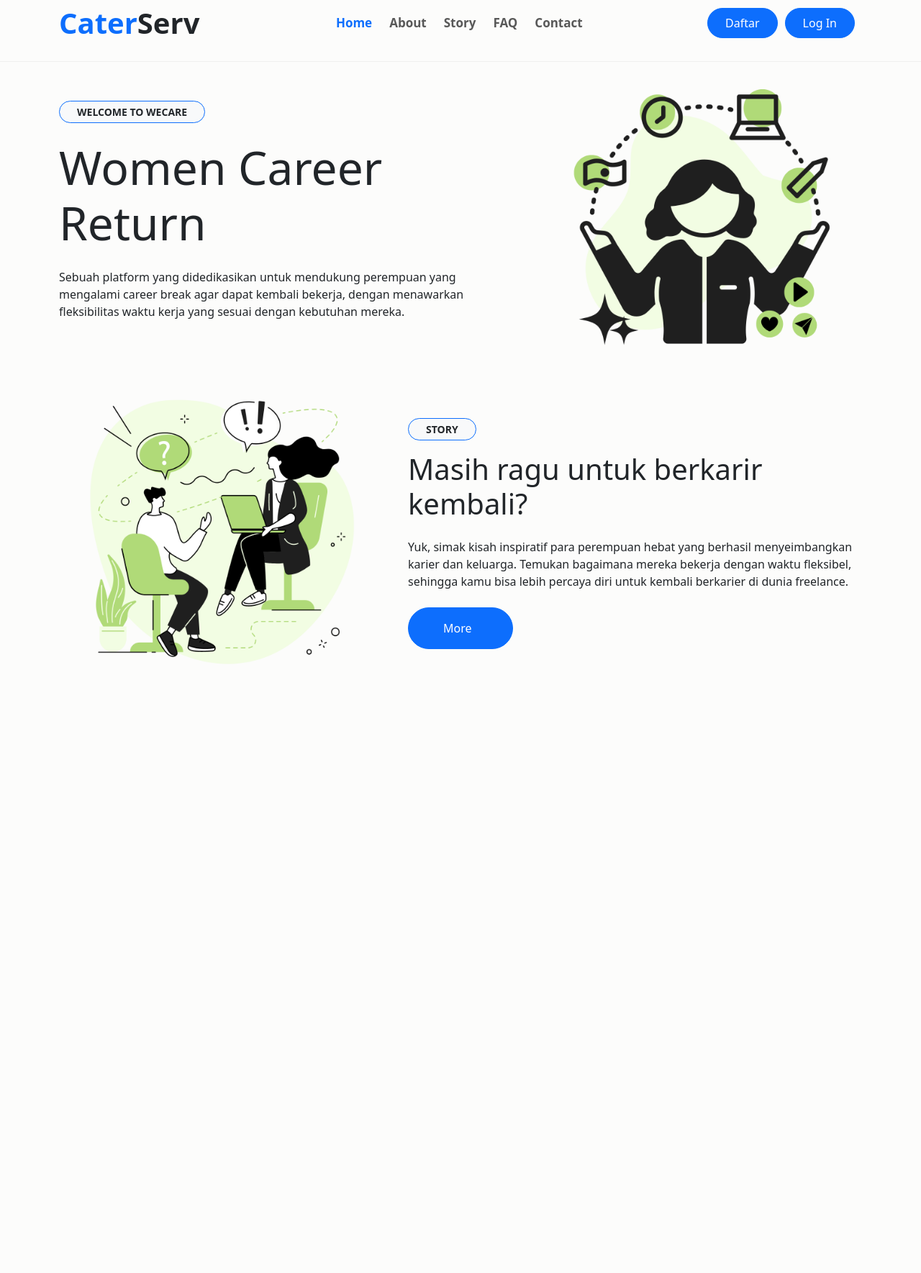
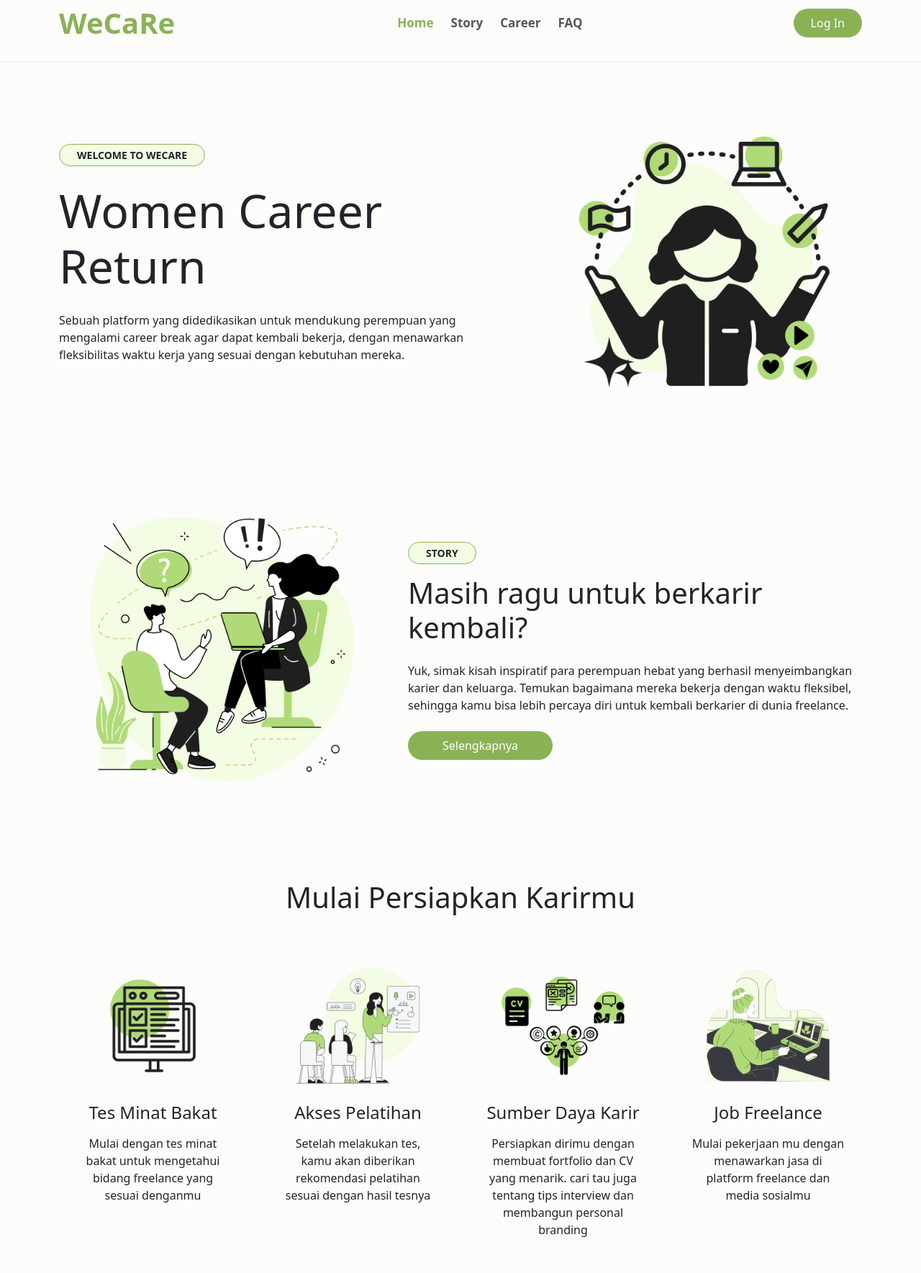
Before and after one commit to Nyi-Ageng-Serang/WeCaRe-project, a plain HTML site: page indeks.html in a window 1280 px wide. Shown: the part 21-1790 px from the top of the page at 72% size. Before the commit the page ends 981 px from the top, so only its background shows below. Drawn offline with nearby package versions, Linux system fonts and the light colour scheme.

Commit message:
menambahkan page sumber daya karir dan mengubah beberapa style pada homepage

```diff
--- a/indeks.html
+++ b/indeks.html
@@ -3,7 +3,7 @@
   <head>
     <meta charset="UTF-8" />
     <meta name="viewport" content="width=device-width, initial-scale=1.0" />
-    <title>Document</title>
+    <title>WeCaRe project</title>
 
     <!-- link bootstrap -->
     <link
@@ -13,8 +13,10 @@
       crossorigin="anonymous"
     />
 
+    <!-- link css -->
     <link rel="stylesheet" href="style.css" />
   </head>
+
   <body>
     <!-- Navbar start -->
     <div class="container-fluid nav-bar">
@@ -22,9 +24,7 @@
         <nav class="navbar navbar-light navbar-expand-lg py-4">
           <!-- logo -->
           <a href="index.html" class="navbar-brand">
-            <h1 class="text-primary fw-bold mb-0">
-              Cater<span class="text-dark">Serv</span>
-            </h1>
+            <h1 class="fw-bold mb-0">WeCaRe</h1>
           </a>
 
           <!-- nav mobile -->
@@ -41,24 +41,15 @@
           <div class="collapse navbar-collapse" id="navbarCollapse">
             <div class="navbar-nav mx-auto">
               <a href="index.html" class="nav-item nav-link active">Home</a>
-              <a href="about.html" class="nav-item nav-link">About</a>
               <a href="service.html" class="nav-item nav-link">Story</a>
-              <a href="event.html" class="nav-item nav-link">FAQ</a>
-              <a href="contact.html" class="nav-item nav-link">Contact</a>
+              <a href="event.html" class="nav-item nav-link">Career</a>
+              <a href="contact.html" class="nav-item nav-link">FAQ</a>
             </div>
 
-            <!-- daftar -->
+            <!-- Login -->
             <a
               href=""
-              class="btn btn-primary py-2 px-4 d-none d-xl-inline-block rounded-pill"
-              class="btn"
-              >Daftar</a
-            >
-
-            <!-- masuk -->
-            <a
-              href=""
-              class="btn btn-primary py-2 px-4 d-none d-xl-inline-block rounded-pill"
+              class="btn btn-primary py-2 px-4 d-xl-inline-block rounded-pill"
               >Log In</a
             >
           </div>
@@ -68,13 +59,13 @@
     <!-- Navbar End -->
 
     <!-- Hero Start -->
-    <div class="container-fluid py-6 my-6 mt-0">
+    <div class="container-fluid py-6 my-6 mt-0 hero">
       <div class="container">
         <div class="row g-5 align-items-center">
           <!-- hero text -->
           <div class="col-lg-7 col-md-12">
             <small
-              class="d-inline-block fw-bold text-dark text-uppercase bg-light border border-primary rounded-pill px-4 py-1 mb-4"
+              class="d-inline-block fw-bold text-dark text-uppercase rounded-pill px-4 py-1 mb-4"
               >Welcome to WeCaRe</small
             >
             <h1 class="display-3 mb-4">Women Career Return</h1>
@@ -89,7 +80,7 @@
           <!-- hero image -->
           <div class="col-lg-5 col-md-12">
             <img
-              src="Desain tanpa judul.png"
+              src="image/hero.png"
               class="img-fluid rounded animated zoomIn"
               alt=""
             />
@@ -102,20 +93,16 @@
     <!-- Story Satrt -->
     <div class="container-fluid py-6">
       <div class="container">
-        <div class="row g-5 align-items-center">
+        <div class="row g-5 align-items-center story d-flex">
           <!-- Story image -->
           <div class="col-lg-5 wow bounceInUp" data-wow-delay="0.1s">
-            <img
-              src="Desain tanpa judul2.png"
-              class="img-fluid rounded"
-              alt=""
-            />
+            <img src="image/story.png" class="img-fluid rounded" alt="" />
           </div>
 
           <!-- Story text -->
           <div class="col-lg-7 wow bounceInUp" data-wow-delay="0.3s">
             <small
-              class="d-inline-block fw-bold text-dark text-uppercase bg-light border border-primary rounded-pill px-4 py-1 mb-3"
+              class="d-inline-block fw-bold text-dark text-uppercase rounded-pill px-4 py-1 mb-3"
               >Story</small
             >
             <h1 class="display-6 mb-4">Masih ragu untuk berkarir kembali?</h1>
@@ -126,14 +113,78 @@
               diri untuk kembali berkarier di dunia freelance.
             </p>
 
-            <a href="" class="btn btn-primary py-3 px-5 rounded-pill"
-              >More<i class="fas fa-arrow-right ps-2"></i
-            ></a>
+            <a href="" class="btn btn-primary py-2 px-5 rounded-pill"
+              >Selengkapnya</a
+            >
           </div>
         </div>
       </div>
     </div>
     <!-- Story End -->
+
+    <!-- sumber daya karir start -->
+    <div class="container-fluid py-6">
+      <div class="container">
+        <div class="col-lg-12 wow bounceInUp text-center">
+          <h1 class="display-6 mb-4">Mulai Persiapkan Karirmu</h1>
+        </div>
+
+        <div class="row g-4">
+          <div class="col-lg-3 col-md-6 col-sm-12">
+            <div class="d-flex align-items-center justify-content-center p-4">
+              <div class="text-center">
+                <img src="image/tes.png" alt="" width="100%" />
+                <h4 class="mb-3">Tes Minat Bakat</h4>
+                <p class="mb-4">
+                  Mulai dengan tes minat bakat untuk mengetahui bidang freelance
+                  yang sesuai denganmu
+                </p>
+              </div>
+            </div>
+          </div>
+
+          <div class="col-lg-3 col-md-6 col-sm-12">
+            <div class="d-flex align-items-center justify-content-center p-4">
+              <div class="text-center">
+                <img src="image/pelatihan.png" alt="" width="100%" />
+                <h4 class="mb-3">Akses Pelatihan</h4>
+                <p class="mb-4">
+                  Setelah melakukan tes, kamu akan diberikan rekomendasi
+                  pelatihan sesuai dengan hasil tesnya
+                </p>
+              </div>
+            </div>
+          </div>
+
+          <div class="col-lg-3 col-md-6 col-sm-12">
+            <div class="d-flex align-items-center justify-content-center p-4">
+              <div class="text-center">
+                <img src="image/pengembangan.png" alt="" width="100%" />
+                <h4 class="mb-3">Sumber Daya Karir</h4>
+                <p class="mb-4">
+                  Persiapkan dirimu dengan membuat fortfolio dan CV yang
+                  menarik. cari tau juga tentang tips interview dan membangun
+                  personal branding
+                </p>
+              </div>
+            </div>
+          </div>
+
+          <div class="col-lg-3 col-md-6 col-sm-12">
+            <div class="d-flex align-items-center justify-content-center p-4">
+              <div class="text-center">
+                <img src="image/job.png" alt="" width="100%" />
+                <h4 class="mb-3">Job Freelance</h4>
+                <p class="mb-4">
+                  Mulai pekerjaan mu dengan menawarkan jasa di platform freelance dan media sosialmu
+                </p>
+              </div>
+            </div>
+          </div>
+        </div>
+      </div>
+    </div>
+    <!-- sumber daya karir end -->
 
     <!-- link bootstrap -->
     <script
--- a/style.css
+++ b/style.css
@@ -1,62 +1,52 @@
 body {
-    background-color: #fcfcfb;
+  background-color: #fcfcfb;
+}
+
+div small {
+  background-color: #f2fde3;
+  border: 1px solid #8ab255;
 }
 
 /*** Navbar Start ***/
 .nav-bar {
+  border-bottom: 1px solid rgba(0, 0, 0, 0.05);
+}
 
-    border-bottom: 1px solid rgba(0, 0, 0, .05);
+.nav-bar h1 {
+  color: #8ab255;
 }
 
 .navbar .navbar-nav .nav-link {
-    padding: 10px 12px;
-    font-weight: 600;
-    font-size: 17px;
-    transition: .5s;
+  padding: 10px 12px;
+  font-weight: 600;
+  font-size: 17px;
+  transition: 0.5s;
 }
 
 .navbar .navbar-nav .nav-link:hover,
 .navbar .navbar-nav .nav-link.active {
-    color: var(--bs-primary);
-}
-
-.navbar .dropdown-toggle::after {
-    border: none;
-    content: "\f107";
-    font-family: "Font Awesome 5 Free";
-    font-weight: 700;
-    vertical-align: middle;
-    margin-left: 8px;
+  color: #8ab255;
 }
 
 .btn {
-    margin-right: 10px;
+  background-color: #8ab255;
+  border: none;
+}
+/*** Navbar End ***/
+
+/*** Hero start ***/
+.hero {
+  min-height: 600px;
+  padding: 60px 10px;
 }
 
-@media (min-width: 1200px) {
-    .navbar .nav-item .dropdown-menu {
-        display: block;
-        visibility: hidden;
-        top: 100%;
-        transform: rotateX(-75deg);
-        transform-origin: 0% 0%;
-        transition: .5s;
-        opacity: 0;
-    }
-
-    .navbar .nav-item:hover .dropdown-menu {
-        transform: rotateX(0deg);
-        visibility: visible;
-        opacity: 1;
-    }
+/* story start */
+.story {
+  margin-bottom: 100px;
 }
 
-.dropdown .dropdown-menu a:hover {
-    background: var(--bs-primary);
-    color: var(--bs-white);
+@media (max-width: 990px) {
+  .story {
+    flex-direction: column-reverse;
+  }
 }
-
-#searchModal .modal-content {
-    background-color: rgba(255, 255, 255, .95);
-}
-/*** Navbar End ***/
```
Also changed, not shown: Desain tanpa judul.png (deleted), Desain tanpa judul2.png (deleted), about image.png (deleted), about page.png (deleted), hero image.png (deleted), image/hero.png (added), image/job.png (added), image/pelatihan.png (added), image/pengembangan.png (added), image/story.png (added), image/tes.png (added).
